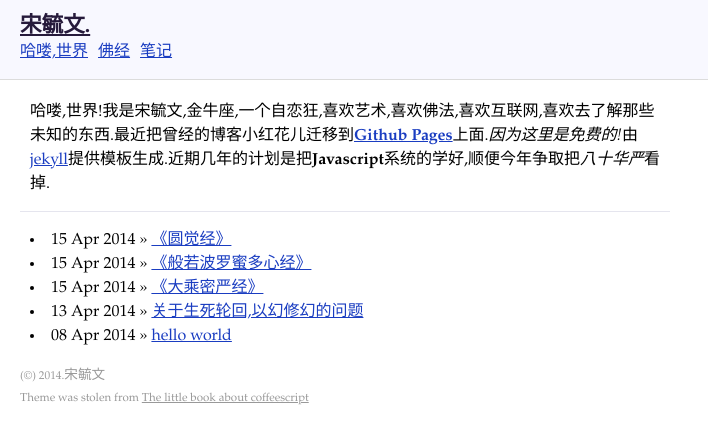
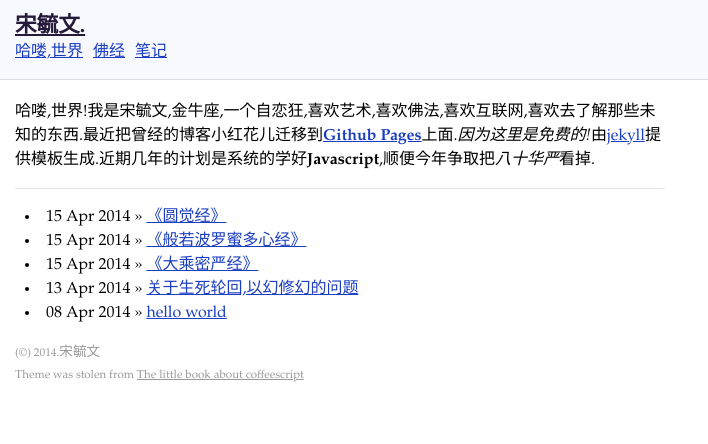
Before and after one commit to wowenrushi/wowenrushi.github.io, a Jekyll site: the page built from index.html, in a window 1280 px wide. Shown: the top 444 px of the page, without its empty margins (0-708 px from the left). Built offline with Jekyll 4.4.1, drawn with Linux system fonts in a browser that asks for light colours.

Commit message:
更新首页介绍

```diff
--- a/assets/css/style.css
+++ b/assets/css/style.css
@@ -43,7 +43,7 @@ pre {
 
 .container {
   width: 650px;
-  padding: 0 20px; }
+  padding: 0 15px; }
 
 .navbar {
   padding: 15px 0;
@@ -80,8 +80,13 @@ pre {
       color: #999; }
 
 .summary {
-  padding: 0 10px 15px;
+  padding: 0;
   border-bottom: 1px solid #e5e5ee; }
+  .summary figure {
+    margin: 0; }
+  .summary img {
+    display: block;
+    width: 200px; }
 
 .post-header {
   line-height: 100%;
--- a/index.html
+++ b/index.html
@@ -3,7 +3,9 @@ layout: default
 title: 宋毓文
 ---
 
-<aside class="summary">哈喽,世界!我是宋毓文,金牛座,一个自恋狂,喜欢艺术,喜欢佛法,喜欢互联网,喜欢去了解那些未知的东西.最近把曾经的博客小红花儿迁移到<a href="https://pages.github.com/" target="_blank"><strong>Github Pages</strong></a>上面.<em>因为这里是免费的!</em>由<a href="http://jekyllrb.com/" target="_blank">jekyll</a>提供模板生成.近期几年的计划是把<strong>Javascript</strong>系统的学好,顺便今年争取把<cite>八十华严</cite>看掉.</aside>
+<aside class="summary">
+  <p>哈喽,世界!我是宋毓文,金牛座,一个自恋狂,喜欢艺术,喜欢佛法,喜欢互联网,喜欢去了解那些未知的东西.最近把曾经的博客小红花儿迁移到<a href="https://pages.github.com/" target="_blank"><strong>Github Pages</strong></a>上面.<em>因为这里是免费的!</em>由<a href="http://jekyllrb.com/" target="_blank">jekyll</a>提供模板生成.近期几年的计划是系统的学好<strong>Javascript</strong>,顺便今年争取把<cite>八十华严</cite>看掉.</p>
+</aside>
 
 {% if site.posts %}
   <ul class="posts">
```
